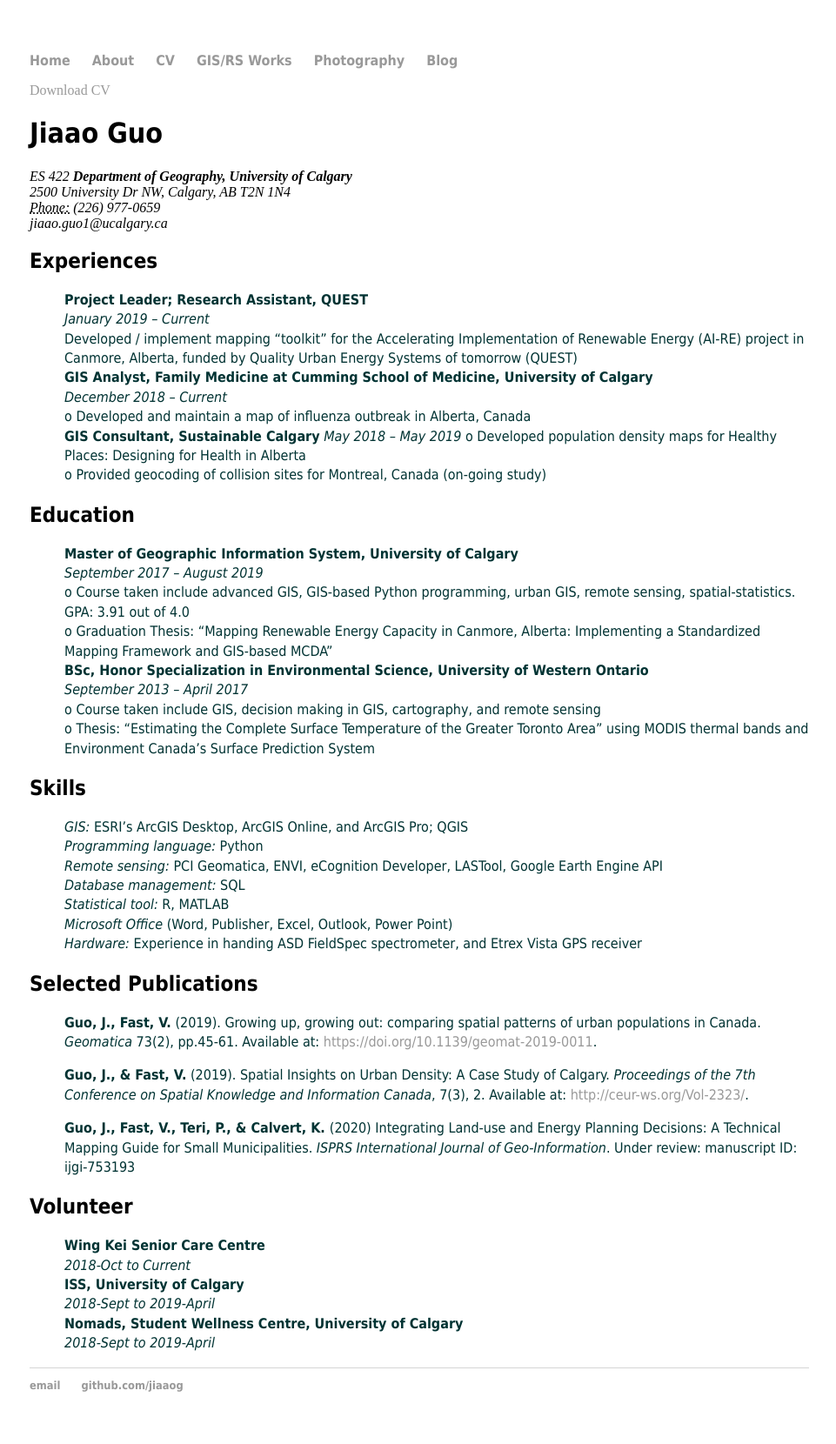
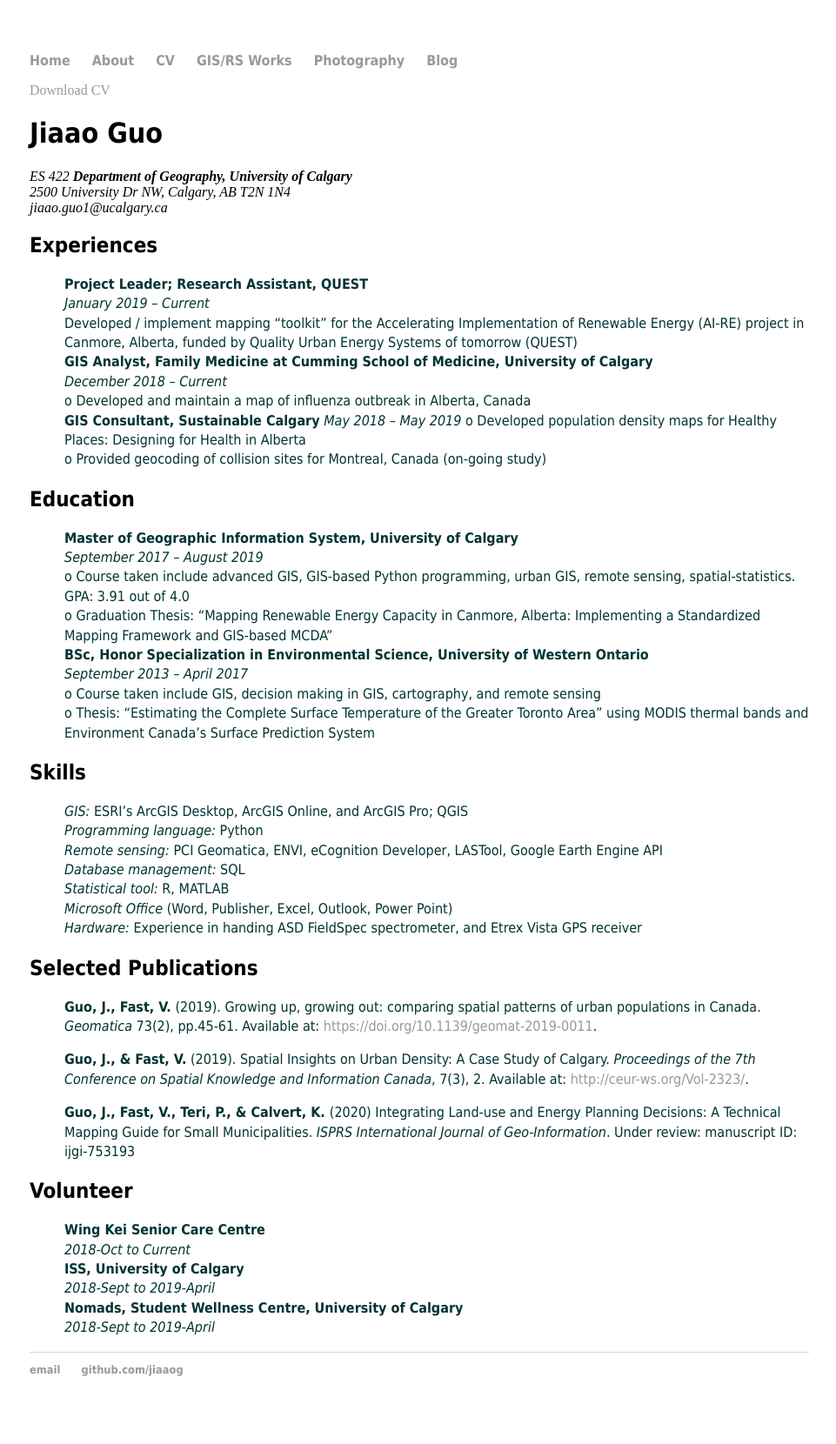
Before and after one commit to jiaaog/jiaaog.github.io, a Jekyll site: the page built from cv/index.html, in a window 1280 px wide. Shown: the whole page at 87% size, without its empty margins (158-1119 px from the left). Built offline with Jekyll 4.4.1, drawn with Linux system fonts in a browser that asks for light colours.

Commit message:
Update index.html

```diff
--- a/cv/index.html
+++ b/cv/index.html
@@ -4,12 +4,11 @@
 ---
 
 	<div class="cv">
-		<a href="https://jiaaog.github.io/cv/Jiaao_Guo_resume.pdf" class="download" title=" Download CV as PDF">Download CV</a>
+		<a href="https://jiaaog.github.io/cv/Jiaao_Guo_resume.pdf" target="_blank" title=" Download CV as PDF">Download CV</a>
 					<h1>Jiaao Guo</h1>
 					<address> ES 422
 					<strong>Department of Geography, University of Calgary</strong><br>
 					2500 University Dr NW, Calgary, AB T2N 1N4<br>
-					<abbr title="phone">Phone:</abbr> (226) 977-0659<br>
 					<span class="obfuscate">jiaao.guo1@ucalgary.ca</span>
 					</address>
 		<h2> Experiences </h2>
```
